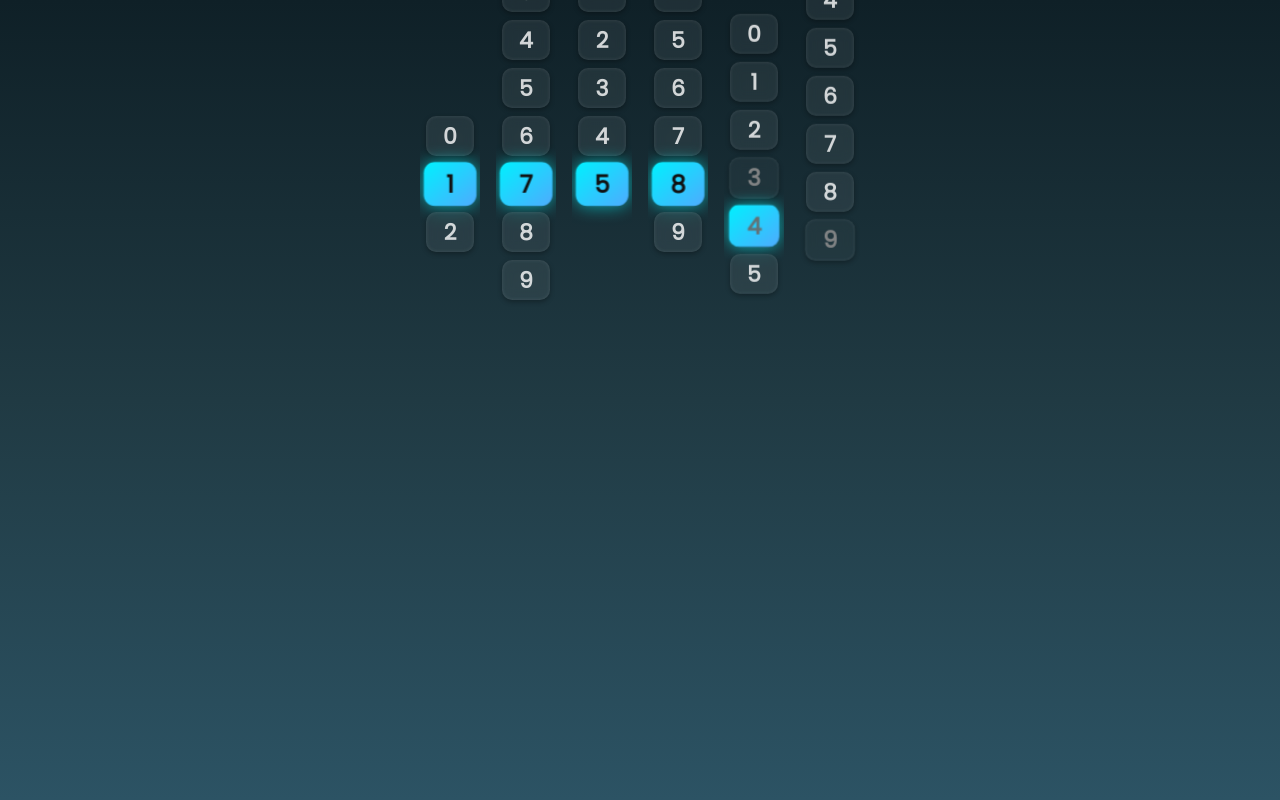
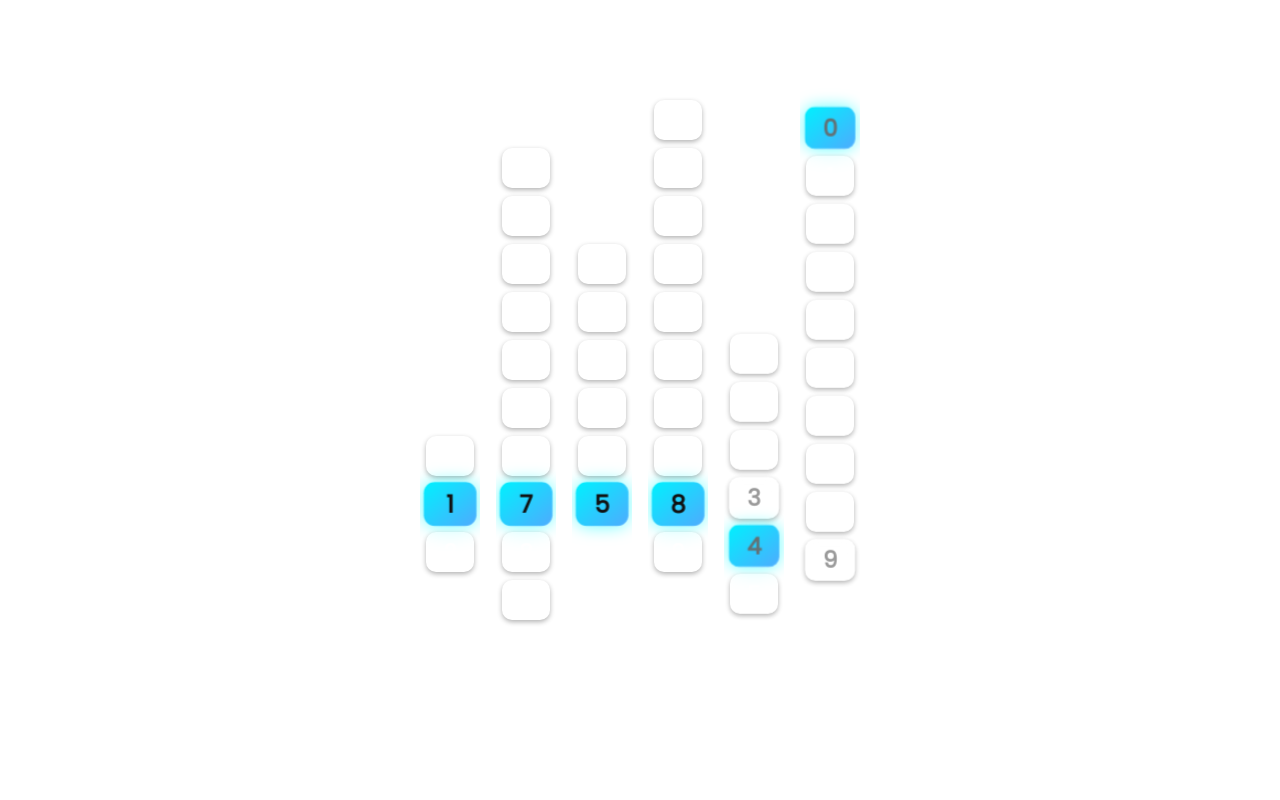
Before and after one commit to adhikary-dipankar/clock, a plain HTML site: page index.html in a window 1280 px wide. Shown: the top 800 px of the page. Drawn offline with Linux system fonts and the light colour scheme.

Commit message:
Update index.html

```diff
--- a/index.html
+++ b/index.html
@@ -11,10 +11,8 @@
     }
 
     body {
-      margin: 0;
-      background: linear-gradient(to bottom, #0f2027, #203a43, #2c5364);
+      margin-top: 220px;
       font-family: 'Poppins', sans-serif;
-      height: 100vh;
       display: flex;
       justify-content: center;
       align-items: center;
```
